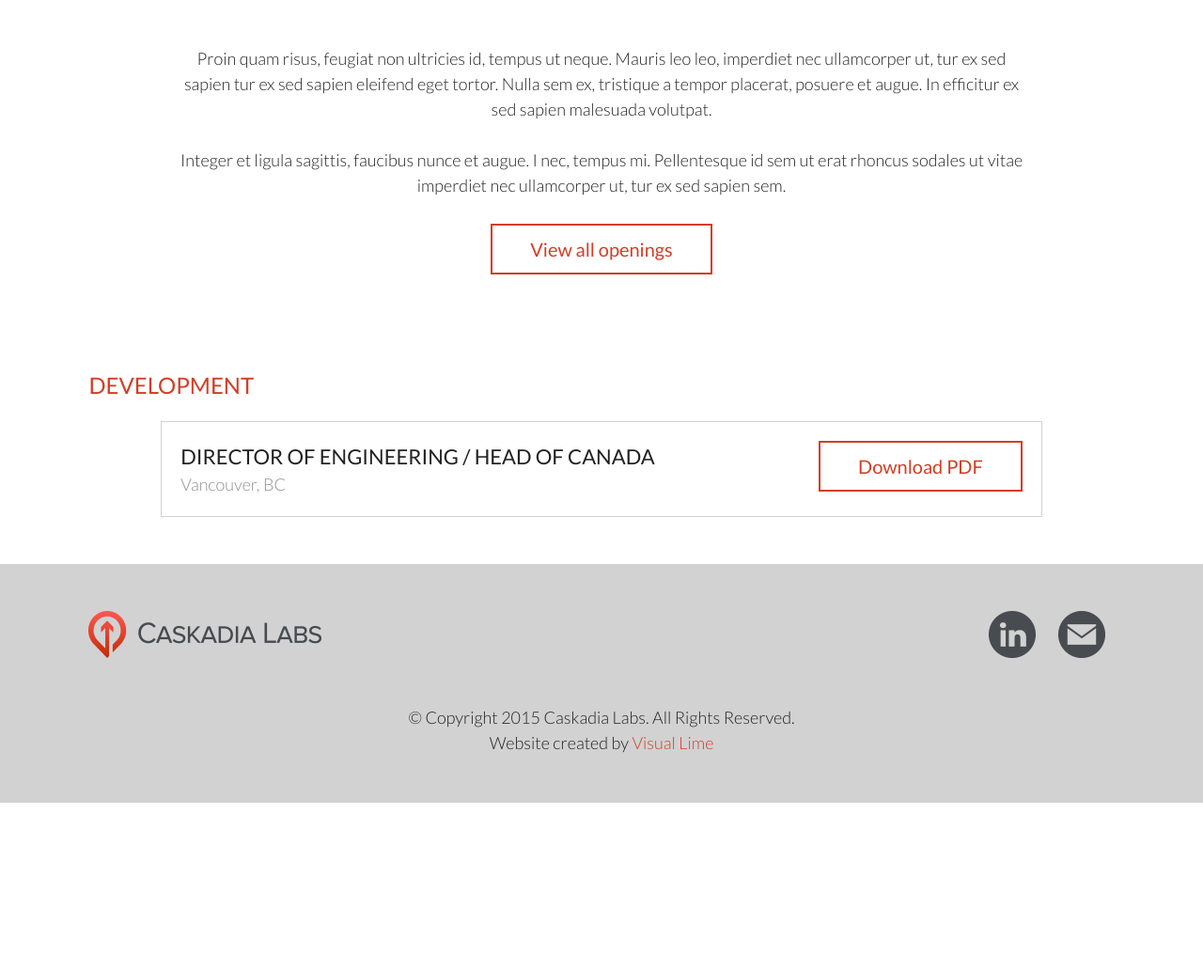
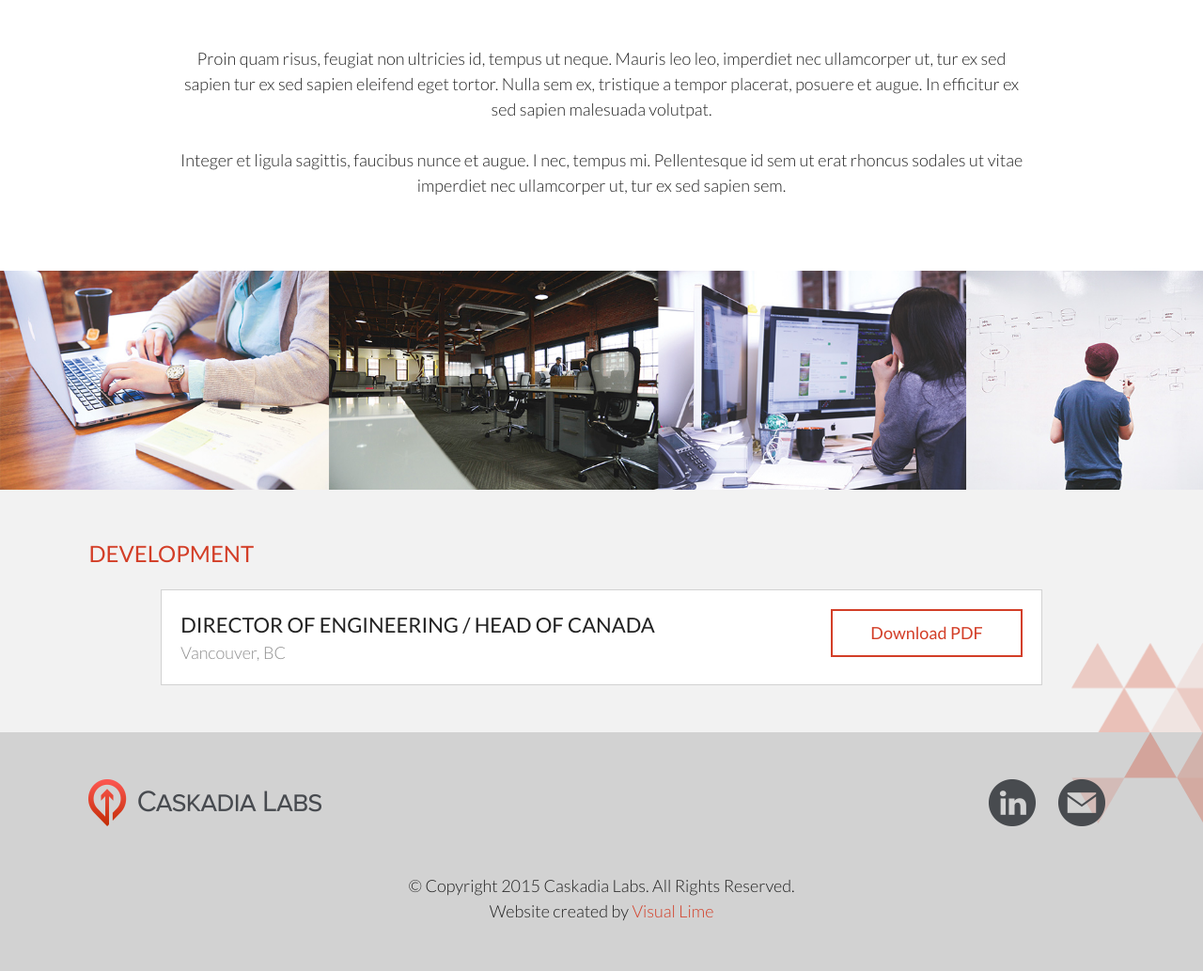
Before and after one commit to cantastemel/caskadia, a PHP site: page /jobs.html in a window 1280 px wide. Shown: the part 361-1394 px from the top of the page at 94% size. Before the commit the page ends 1215 px from the top, so only its background shows below. Run offline with PHP 8.4, Linux system fonts and the light colour scheme; some libraries are stand-ins or nearby versions.

Commit message:
final touches

```diff
--- a/dev/scss/base/_global.scss
+++ b/dev/scss/base/_global.scss
@@ -29,7 +29,7 @@
 
 // COMMON ELEMENTS
 .btn{
-	font-size: 20px;
+	font-size: 18px;
 	font-weight: 400;
 	padding: 10px 40px;
 	display: inline-block;
@@ -117,6 +117,7 @@ header{
 
 // SECTION - common
 section{
+	position: relative;
 	padding: 50px 0;
 	text-align: center;
 
@@ -156,6 +157,40 @@ section.hero{
 
 section.seperator{
 	background: url(../img/startup_images.jpg) no-repeat left top;
+	background-size:cover;
+	min-height: 233px;
+	ul{
+		display: block;
+		width: 100%;
+		padding: 0;
+		box-sizing: border-box;
+		@include clearfix;
+		li{
+			display: block;
+			float: left;
+			margin: 0;
+			padding: 50px 0;
+			text-transform: uppercase;
+			color: $white;
+			font-weight: 700;
+			font-size: 22px;
+			float: none;
+			width: 100%;
+
+			@include tablet{
+				width: 50%;
+				float: left;
+			}
+
+			@include desktop{
+				float: left;
+				width: 25%;
+			}
+		}
+	}
+}
+section.seperator-2{
+	background: url(../img/startup_images-2.jpg) no-repeat left top;
 	background-size:cover;
 	min-height: 233px;
 	ul{
@@ -242,7 +277,7 @@ section.services{
 // JOBS
 section.job-listing{
 	text-align: center;
-
+	background: $light-gray-bg;
 	.job-listing-row{
 		margin-bottom: 30px;
 
@@ -251,10 +286,13 @@ section.job-listing{
 		}
 	}
 
+
+
 	.job-listing-single{
 		@include clearfix;
 		padding: 20px;
 		border: 1px solid $footer-gray;
+		background: $white;
 
 		p{
 			color: $mid-gray;
@@ -465,3 +503,27 @@ section.footer-callout{
 			display: block;
 		}
 	}
+
+	.triangle-top{
+		width: 140px;
+		height: auto;
+		position: absolute;
+		top: 0;
+		right: 0;
+		display: none;
+		@include desktop{
+			display: block;
+		}
+	}
+
+	.triangle-bottom{
+		width: 140px;
+		height: auto;
+		position: absolute;
+		bottom: 0;
+		right: 0;
+		display: none;
+		@include desktop{
+			display: block;
+		}
+	}
--- a/index.html
+++ b/index.html
@@ -32,7 +32,7 @@
             <div class="row">
                 <div class="large-12 columns">
                     <div class="branding left">
-                        <img src="assets/img/caskadia_logo.png" class="logo" alt="Caskadia" width="248" height="50">
+                        <a href="index.html"><img src="assets/img/caskadia_logo.png" class="logo" alt="Caskadia" width="248" height="50"></a>
                     </div>
                     <nav class="nav main-nav right">
                         <ul>
@@ -76,8 +76,10 @@
                     </ul>
                 </div>
             </div>
+            <img src="assets/img/triangles_bottom.png" class="triangle-bottom">
         </section>
         <section class="services" id="services">
+            <img src="assets/img/triangles_top.png" class="triangle-top">
             <div class="row">
                 <div class="medium-12 large-12 columns">
                     <h1>Our Core Services</h1>
@@ -146,8 +148,10 @@
                    <a href="contact-us.html" class="btn btn-red">Contact us</a>
                 </div>
             </div>
+            <img src="assets/img/triangles_bottom.png" class="triangle-bottom">
         </section>
         <footer>
+            <img src="assets/img/triangles_top.png" class="triangle-top">
             <div class="row footer-utility">
                 <div class="large-12 columns">
                     <div class="branding">
--- a/jobs.html
+++ b/jobs.html
@@ -14,11 +14,24 @@
         <link rel="stylesheet" type="text/css" href="assets/css/main.css">
     </head>
     <body>
+    <button class="close-btn"><i class="fi-list"></i></button>
+    <div class="mobile-nav-container">
+
+        <nav class="mobile-nav">
+            <ul>
+                <li><a href="/" class="current">Home</a></li>
+                <li><a href="team.html">Team</a></li>
+                <li><a href="jobs.html">Jobs</a></li>
+                <li><a href="contact-us.html">Contact Us</a></li>
+            </ul>
+        </nav>
+    </div>
+    <div id="contentarea">
         <header>
             <div class="row">
                 <div class="large-12 columns">
                     <div class="branding left">
-                        <img src="assets/img/caskadia_logo.png" class="logo" alt="Caskadia" width="248" height="50">
+                        <a href="index.html"><img src="assets/img/caskadia_logo.png" class="logo" alt="Caskadia" width="248" height="50"></a>
                     </div>
                     <nav class="nav right">
                         <ul>
@@ -43,11 +56,14 @@
                 <div class="medium-12 large-10 large-centered columns">
                     <p>Proin quam risus, feugiat non ultricies id, tempus ut neque. Mauris leo leo, imperdiet nec ullamcorper ut, tur ex sed sapien  tur ex sed sapien eleifend eget tortor. Nulla sem ex, tristique a tempor placerat, posuere et augue. In efficitur ex sed sapien malesuada volutpat.</p>
                     <p>Integer et ligula sagittis, faucibus nunce et augue. I nec, tempus mi. Pellentesque id sem ut erat rhoncus sodales ut vitae imperdiet nec ullamcorper ut, tur ex sed sapien sem.</p>
-                    <a href="#" class="btn btn-red">View all openings</a>
+                    <!-- <a href="#openings" class="btn btn-red">View all openings</a> -->
                 </div>
             </div>
         </section>
-        <section class="job-listing">
+        <section class="seperator-2">
+
+        </section>
+        <section class="job-listing" id="openings">
             <div class="row">
                 <div class="medium-12 columns">
                     <div class="job-listing-type">
@@ -60,7 +76,7 @@
                                         <p>Vancouver, BC</p>
                                     </div>
                                     <div class="job-listing-link medium-12 large-4 columns">
-                                        <a href="#" class="btn btn-red">Download PDF</a>
+                                        <a href="assets/pdf/caskadia-labs-director-of-engineering-sept-2015.pdf" target="_blank" class="btn btn-red">Download PDF</a>
                                     </div>
                                 </div>
                             </div>
@@ -68,8 +84,11 @@
                     </div>
                 </div>
             </div>
+            <img src="assets/img/triangles_bottom.png" class="triangle-bottom">
         </section>
+
         <footer>
+            <img src="assets/img/triangles_top.png" class="triangle-top">
             <div class="row footer-utility">
                 <div class="large-12 columns">
                     <div class="branding">
@@ -92,5 +111,6 @@
 
         <script src="https://ajax.googleapis.com/ajax/libs/jquery/2.1.3/jquery.min.js"></script>
         <script src="assets/js/main.js"></script>
+    </div>
     </body>
 </html>
```
Also changed, not shown: contact-us.html (+17 -1 lines), team.html (+17 -1 lines), assets/css/main.css, assets/img/triangles_bottom.png (added), assets/img/triangles_top.png (added), 1 other file.
